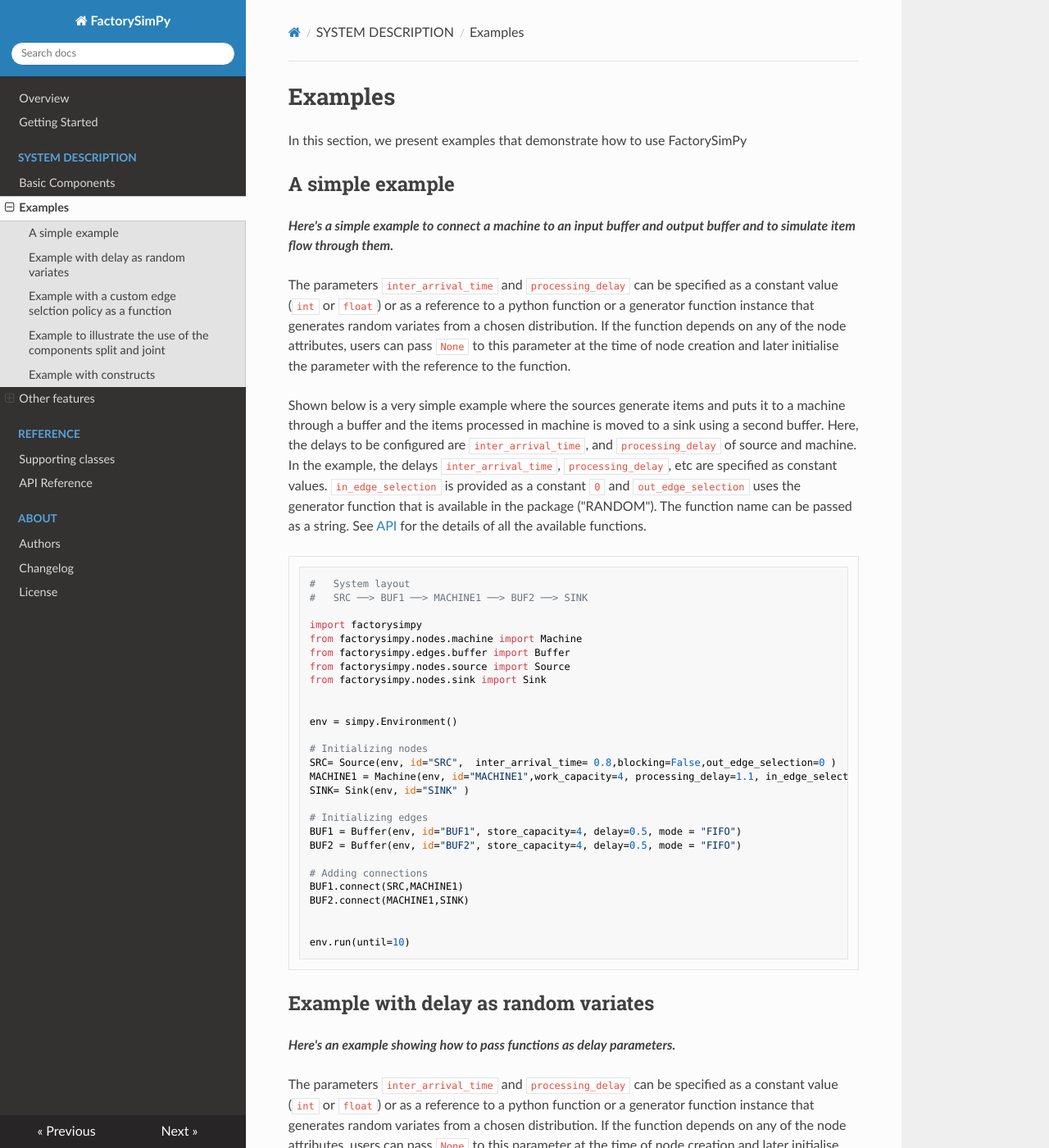
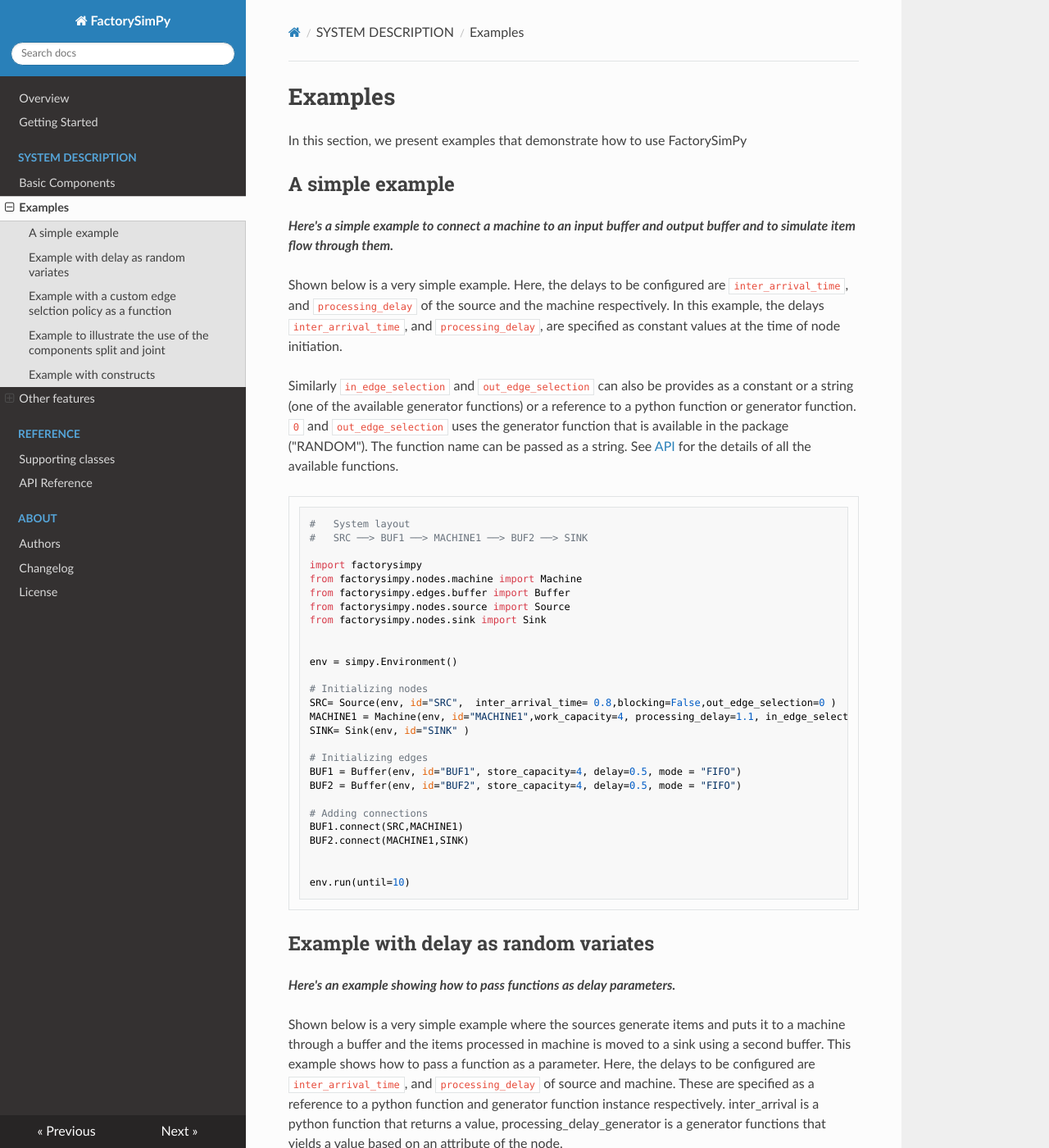
Before and after one commit to FactorySimPy/FactorySimPy, an MkDocs documentation site: the page built from docs/examples.md, in a window 1280 px wide and 1400 px high. Shown: the whole window at 82% size. Built offline with MkDocs 1.6.1, drawn with Linux system fonts in a browser that asks for light colours; nearby versions of some CDN libraries; some of the changed text lies outside the part shown.

Commit message:
documentation update

````diff
--- a/docs/examples.md
+++ b/docs/examples.md
@@ -6,10 +6,11 @@ In this section, we present examples that demonstrate how to use FactorySimPy
 
 ***Here's a simple example to connect a machine to an input buffer and output buffer and to simulate item flow through them.***
 
-The parameters `inter_arrival_time` and `processing_delay` can be specified as a constant value (`int` or `float`) or as a reference to a python function or a generator function instance that generates random variates from a chosen distribution. If the function depends on any of the node attributes, users can pass `None` to this parameter at the time of node creation and later initialise the parameter with the reference to the function.
 
-Shown below is a very simple example where the sources generate items and puts it to a machine through a buffer and the items processed in machine is moved to a sink using a second buffer. Here, the delays to be configured are `inter_arrival_time`, and `processing_delay` of source and machine.
-In the example, the delays `inter_arrival_time`, `processing_delay`, etc are specified as constant values. `in_edge_selection` is provided as a constant `0`  and `out_edge_selection` uses the generator function that is available in the package ("RANDOM"). The function name can be passed as a string. See [API](api_ref_main_page.md) for the details of all the available functions.
+
+Shown below is a very simple example. Here, the delays to be configured are `inter_arrival_time`, and `processing_delay` of the source and the machine respectively. In this example, the delays `inter_arrival_time`, and `processing_delay`, are specified as constant values at the time of node initiation.
+
+Similarly `in_edge_selection` and  `out_edge_selection` can also be provides as a constant or a string (one of the available generator functions) or a reference to a python function or generator function. `0`  and `out_edge_selection` uses the generator function that is available in the package ("RANDOM"). The function name can be passed as a string. See [API](api_ref_main_page.md) for the details of all the available functions.
 
 ```python
 
@@ -27,7 +28,7 @@ env = simpy.Environment()
 
 # Initializing nodes
 SRC= Source(env, id="SRC",  inter_arrival_time= 0.8,blocking=False,out_edge_selection=0 )
-MACHINE1 = Machine(env, id="MACHINE1",work_capacity=4, processing_delay=1.1, in_edge_selection="RANDOM",out_edge_selection="RANDOM")
+MACHINE1 = Machine(env, id="MACHINE1",work_capacity=4, processing_delay=1.1, in_edge_selection=0,out_edge_selection=0)
 SINK= Sink(env, id="SINK" )
 
 # Initializing edges
@@ -47,8 +48,6 @@ env.run(until=10)
 ## Example with delay as random variates
 
 ***Here's an example showing how to pass functions as delay parameters.***
-
- The parameters `inter_arrival_time` and `processing_delay` can be specified as a constant value (`int` or `float`) or as a reference to a python function or a generator function instance that generates random variates from a chosen distribution. If the function depends on any of the node attributes, users can pass `None` to this parameter at the time of node creation and later initialise the parameter with the reference to the function.
 
 Shown below is a very simple example where the sources generate items and puts it to a machine through a buffer and the items processed in machine is moved to a sink using a second buffer. This example shows how to pass a function as a parameter. Here, the delays to be configured are `inter_arrival_time`, and `processing_delay` of source and machine. These are specified as a reference to a python function and generator function instance respectively. inter_arrival is a python function that returns a value, processing_delay_generator is a generator functions that yields a value based on an attribute of the node.
 
@@ -113,11 +112,6 @@ env.run(until=10)
 
 ***Here's an example that shows how to interconnect a source to a machine using buffers and pass a python function or a generator instance as parameter.***
 
-To choose an incoming edge to pull an item from, the nodes utilises the strategy specified in the parameter `in_edge_selection`.  Similarly, to select an outgoing edge, to push the item to, nodes uses the method specified in `out_edge_selection` parameter. These parameters can be a constant integer value (one of the edge indices), or one of the methods available in the package (passed as a string; listed below) or a Python function or a generator function instance provided by the user. User-provided function should return or yield an edge index. If the function depends on any of the node attributes, users can pass `None` to these parameters at the time of node creation and later initialise the parameter with the reference to the function. This is illustrated in the examples shown below. Various options available in the package for `in_edge_selection` and `out_edge_selection` include:
-
-- "RANDOM": Selects a random out edge.
-- "ROUND_ROBIN": Selects out edges in a round-robin manner.
-- "FIRST_AVAILABLE": Selects the first out edge that can accept an item.
 
 In the example below, the sources generate items and puts it into its outgoing buffer. Machine picks this item and processes it and puts it another buffer. It choses the input edge and output edge based on the values yielded from function specified in `in_edge_selection` parameter and `out_edge_selection` parameter. Generator function instances are passed as input to parameters in this example. Sink is used to remove the finished items from the respective buffers.
 
@@ -170,12 +164,12 @@ def source_out_edge_selector(node, env):
 
 
 # Initializing nodes
-SRC1= Source(env, id="SRC1",  inter_arrival_time=0.7,blocking=False, out_edge_selection=0 )
+SRC1= Source(env, id="SRC1",  inter_arrival_time=0.7,blocking=False, out_edge_selection="FIRST_AVAILABLE" )
 SRC2= Source(env, id="SRC2",  inter_arrival_time=0.4,blocking=False, out_edge_selection=None )
 MACHINE1 = Machine(env, id="MACHINE1",work_capacity=4, processing_delay=None,in_edge_selection=None,out_edge_selection=None)
-SINK1= Sink(env, id="SINK1" )
-SINK2= Sink(env, id="SINK2" )
-SINK3= Sink(env, id="SINK3" )
+SINK1= Sink(env, id="SINK1", in_edge_selection="RANDOM" )
+SINK2= Sink(env, id="SINK2", in_edge_selection="RANDOM"  )
+SINK3= Sink(env, id="SINK3",, in_edge_selection="FIRST_AVAILABLE"  )
 
 #initialising out_edge_selection for source
 source_out_edge_func = source_out_edge_selector(SRC,env)
````
Also changed, not shown: docs/basic_components.md (+3 -3 lines), docs/configuring_parameters.md (added, +25 -0 lines), docs/edge_selection_policy.md (deleted, +0 -13 lines).
